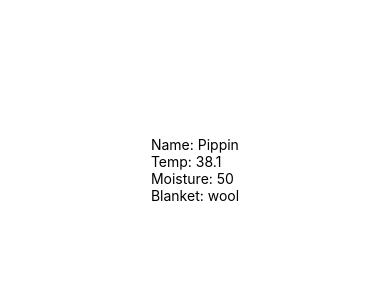
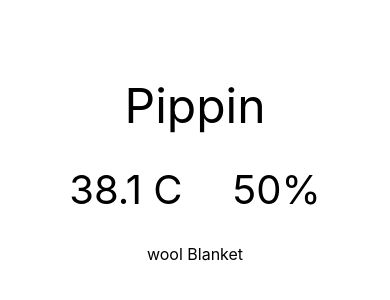
Before and after one commit to code-and-collaborate-team-10/freelayer, a React Native app: screen / in a window 390 px wide. Shown: the part 252-552 px from the top of the page. Built offline with nearby package versions, Linux system fonts and the light colour scheme.

Commit message:
Added textstyles

```diff
--- /dev/null
+++ b/components/TextStyles.jsx
@@ -0,0 +1,54 @@
+import { StyleSheet, Text } from "react-native"
+
+export function Heading1(props) {
+
+    return <Text style={fonts.h1}>{props.children}</Text>
+
+}
+export function Heading2(props) {
+
+    return <Text style={fonts.h2}>{props.children}</Text>
+
+}
+export function Heading3(props) {
+
+    return <Text style={fonts.h3}>{props.children}</Text>
+
+}
+export function Heading4(props) {
+
+    return <Text style={fonts.h4}>{props.children}</Text>
+
+}
+export function Heading5(props) {
+
+    return <Text style={fonts.h5}>{props.children}</Text>
+
+}
+export function Paragraph(props) {
+
+    return <Text style={fonts.p}>{props.children}</Text>
+
+}
+
+
+const fonts = StyleSheet.create({
+    h1: {
+        fontSize: 48
+    },
+    h2: {
+        fontSize: 40
+    },
+    h3: {
+        fontSize: 32
+    },
+    h4: {
+        fontSize: 24
+    },
+    h5: {
+        fontSize: 20
+    },
+    p: {
+        fontSize: 16
+    },
+})
--- a/pages/horse-profile/HorseProfile.jsx
+++ b/pages/horse-profile/HorseProfile.jsx
@@ -1,13 +1,31 @@
-import { View, Text } from "react-native";
-
+import { StyleSheet, View, Text } from "react-native";
+import { Heading1, Heading2, Paragraph } from "../../components/TextStyles";
 
 export default function HorseProfile({ horse }) {
     return (
-        <View>
-            <Text>Name: {horse.name}</Text>
-            <Text>Temp: {horse.temperature}</Text>
-            <Text>Moisture: {horse.moisture}</Text>
-            <Text>Blanket: {horse.blanket_type}</Text>
+        <View style={layoutHorseProfile.layout}>
+            <Heading1>{horse.name}</Heading1>
+            <View style={layoutHorseProfile.statContainer}>
+                <Heading2>{horse.temperature} C</Heading2>
+                <Heading2>{horse.moisture}%</Heading2>
+            </View>
+            <Paragraph>{horse.blanket_type} Blanket</Paragraph>
         </View>
     )
+
+
 }
+
+const layoutHorseProfile = StyleSheet.create({
+    layout: {
+        flex: 1,
+        justifyContent: 'center',
+        alignItems: 'center',
+    },
+    statContainer: {
+        flexDirection: 'row',
+        justifyContent: 'space-evenly',
+        gap: 50,
+        margin: 30
+    }
+});
```
